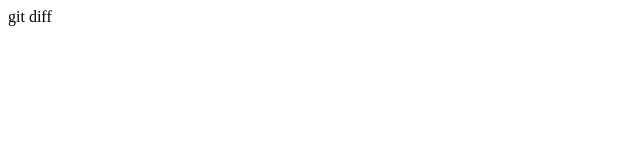
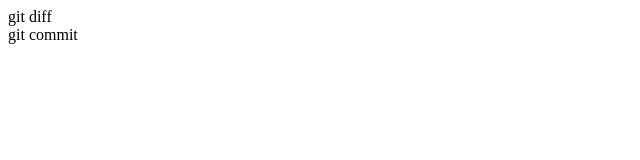
Before and after one commit to ms1234-code/git_tutrial, a plain HTML site: page index.html in a window 1280 px wide. Shown: the full height of the page, 0-640 px from the left. Drawn offline with Linux system fonts and the light colour scheme.

```diff
--- a/index.html
+++ b/index.html
@@ -8,5 +8,6 @@
 </head>
 <body>
     <div>git diff</div>
+    <div>git commit</div>
 </body>
 </html>
```
Also changed, not shown: .gitignore/secret.txt (added).
